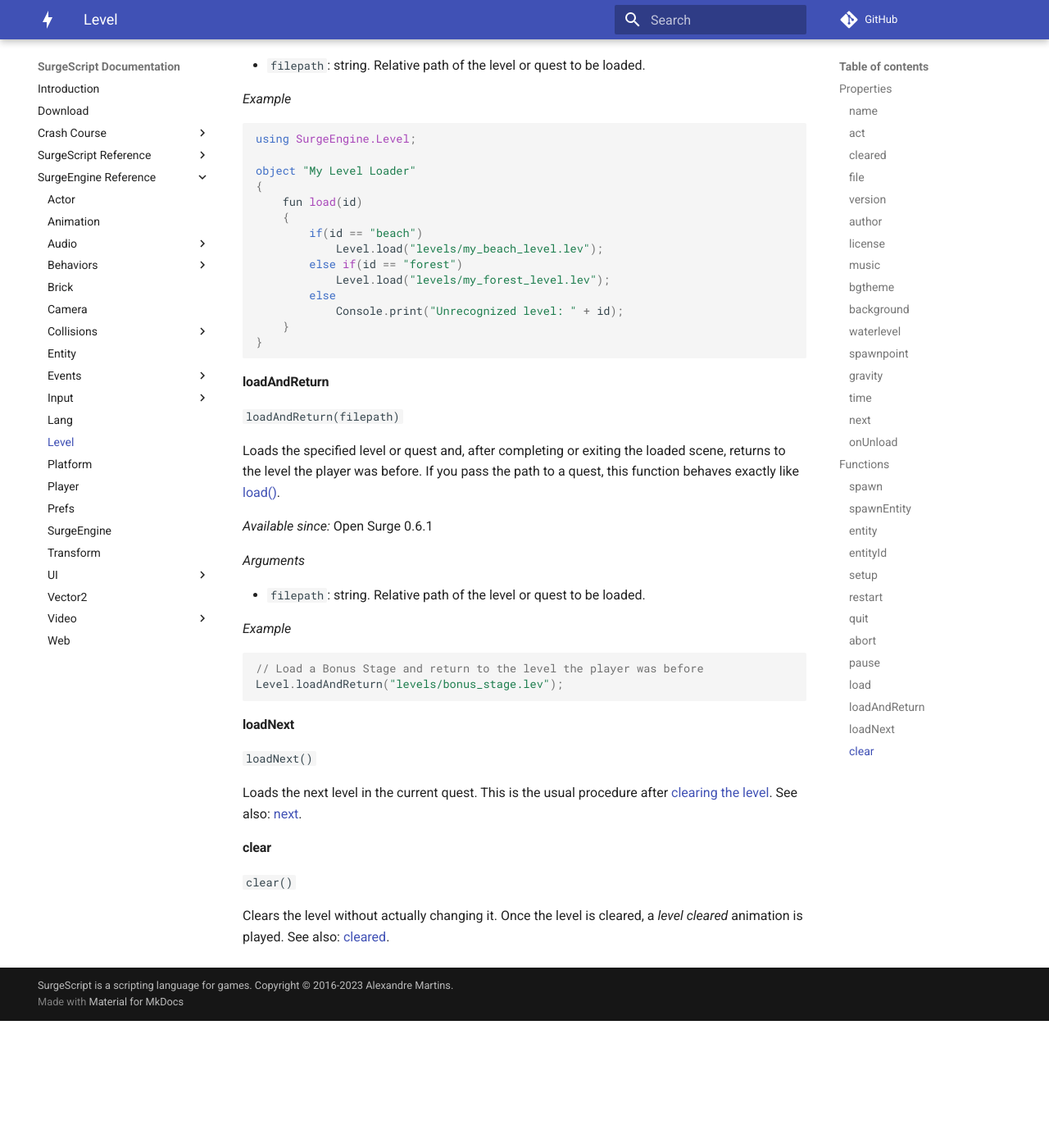
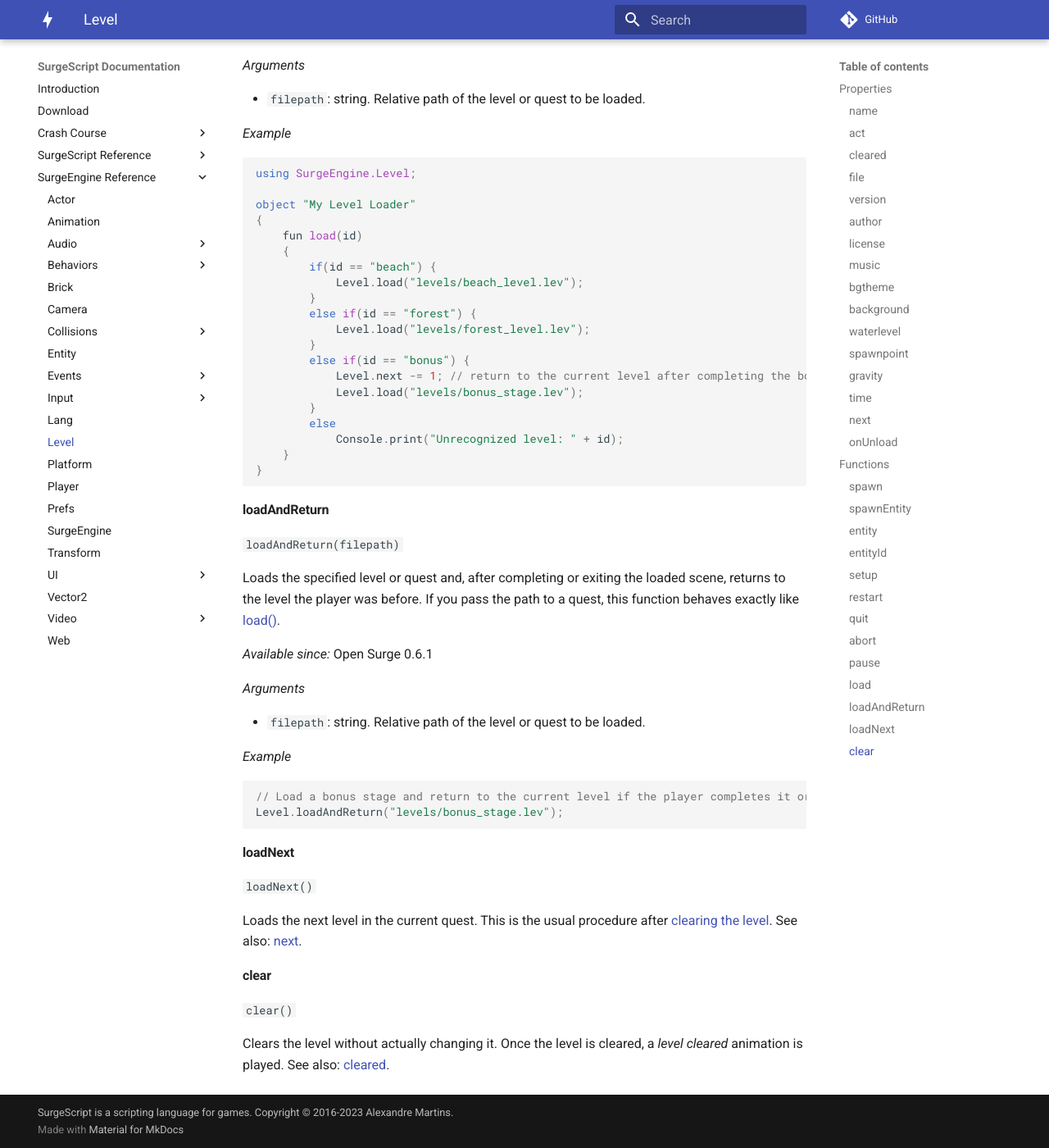
Before and after one commit to alemart/surgescript, an MkDocs documentation site: the page built from docs/engine/level.md, in a window 1280 px wide and 1400 px high, scrolled down 7745 px. Shown: the whole window at 82% size. Built offline with MkDocs 1.6.1 and Material for MkDocs 9.7.7, drawn with Linux system fonts in a browser that asks for light colours; comment, search, counter and statistics services are not loaded; before the commit the page ends 8990 px from its top, so only the background shows below that; some of the changed text lies outside the part shown.

Commit message:
Docs: update examples. Add deprecation notice.

````diff
--- a/docs/engine/level.md
+++ b/docs/engine/level.md
@@ -322,6 +322,8 @@ Restarts the current level.
 
 Prompts the user to see if he/she wants to quit the current level.
 
+*Deprecated since:* Open Surge 0.6.1
+
 #### abort
 
 `abort()`
@@ -357,10 +359,16 @@ object "My Level Loader"
 {
     fun load(id)
     {
-        if(id == "beach")
-            Level.load("levels/my_beach_level.lev");
-        else if(id == "forest")
-            Level.load("levels/my_forest_level.lev");
+        if(id == "beach") {
+            Level.load("levels/beach_level.lev");
+        }
+        else if(id == "forest") {
+            Level.load("levels/forest_level.lev");
+        }
+        else if(id == "bonus") {
+            Level.next -= 1; // return to the current level after completing the bonus
+            Level.load("levels/bonus_stage.lev");
+        }
         else
             Console.print("Unrecognized level: " + id);
     }
@@ -382,7 +390,7 @@ Loads the specified level or quest and, after completing or exiting the loaded s
 *Example*
 
 ```cs
-// Load a Bonus Stage and return to the level the player was before
+// Load a bonus stage and return to the current level if the player completes it or exits from it
 Level.loadAndReturn("levels/bonus_stage.lev");
 ```
 
````
